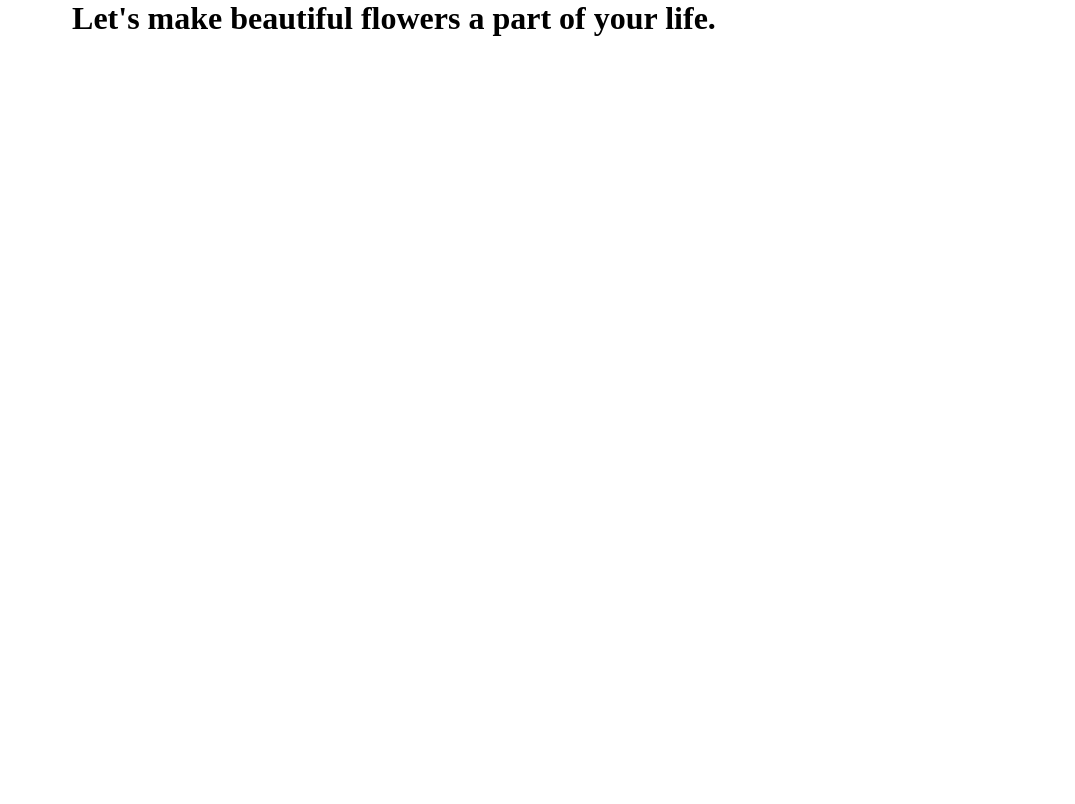
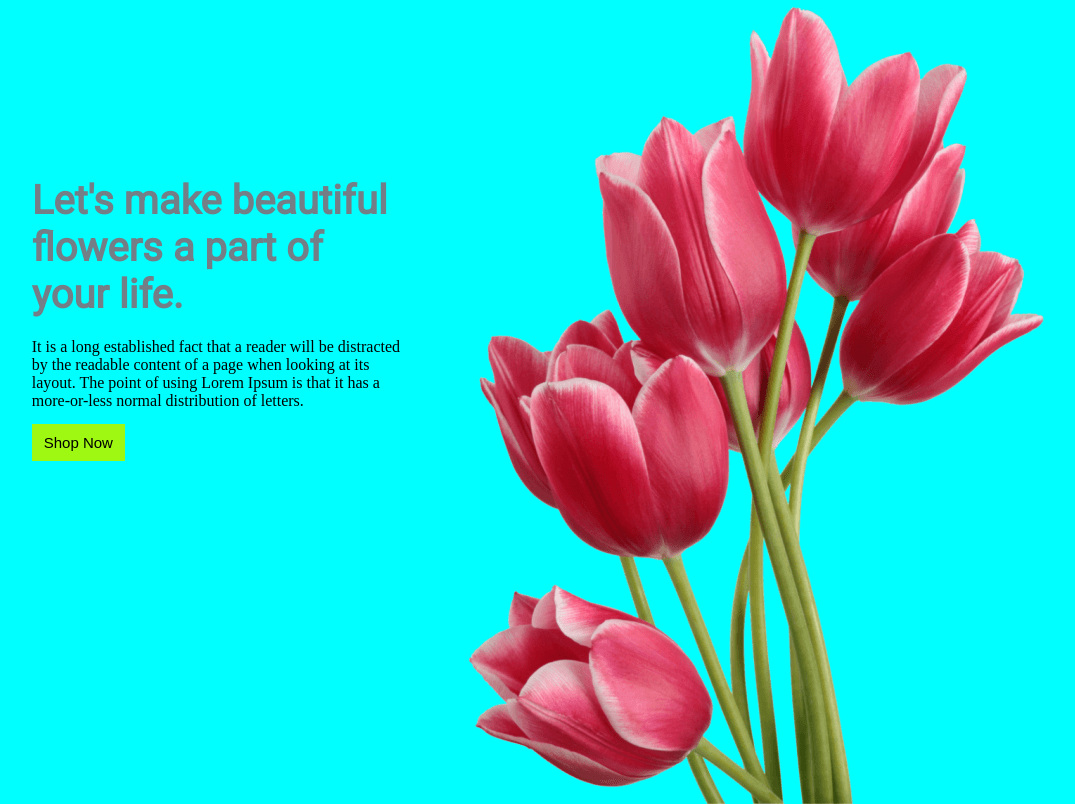
Before and after one commit to Badol-Hossain1/assignment-1, a plain HTML site: page index.html in a window 1280 px wide. Shown: the whole page, without its empty margins (87-1162 px from the left). Drawn offline with Linux system fonts and the light colour scheme.

Commit message:
fect: added the navbar

```diff
--- a/index.html
+++ b/index.html
@@ -3,6 +3,9 @@
   <head>
     <meta charset="UTF-8" />
     <meta name="viewport" content="width=device-width, initial-scale=1.0" />
+    <link rel="preconnect" href="https://fonts.googleapis.com">
+<link rel="preconnect" href="https://fonts.gstatic.com" crossorigin>
+<link href="https://fonts.googleapis.com/css2?family=Kanit:wght@400;500&family=Roboto:ital,wght@0,400;1,700&display=swap" rel="stylesheet">
     <title>Document</title>
     <link rel="stylesheet" href="./style.css" />
   </head>
@@ -11,9 +14,20 @@
 
     <div class="navbar">
       <div>
-        <h1>Let's make beautiful flowers a part of your life.</h1>
+        <div class="navbar-width">
+          <h1 class="title">Let's make beautiful flowers a part of your life.</h1>
+          <p>
+            It is a long established fact that a reader will be distracted by
+            the readable content of a page when looking at its layout. The point
+            of using Lorem Ipsum is that it has a more-or-less normal
+            distribution of letters.
+          </p>
+          <button class="primary-btn">Shop Now</button>
+        </div>
       </div>
-      <div></div>
+      <div>
+        <img class="img " src="./Flower Asset/pngwing 10.png" alt="" />
+      </div>
     </div>
   </body>
 </html>
--- a/style.css
+++ b/style.css
@@ -4,8 +4,42 @@
   box-sizing: border-box;
 }
 
+body{
+    font-family: 'Roboto', sans-serif;
+}
 .navbar {
   display: flex;
   justify-content: space-around;
   align-items: center;
+  padding: 0 100px;
+  background-color: aqua    ;
+
+
+
+
 }
+.img {
+   position: relative;
+   bottom: -4px;
+}
+
+.primary-btn{
+    background-color: rgb(159, 248, 17);
+    padding: 10px 12px;
+    border: 0;
+    cursor: pointer;
+    margin-top: 14px;
+    font-size: 15px;
+}
+p{
+    font-family: normal;
+    margin-top: 20px;
+}
+.navbar-width{
+    width: 370px;
+    height: 450px;
+}
+.title{
+    font-size: 40px;
+    color: rgb(116, 126, 134);
+}
```
